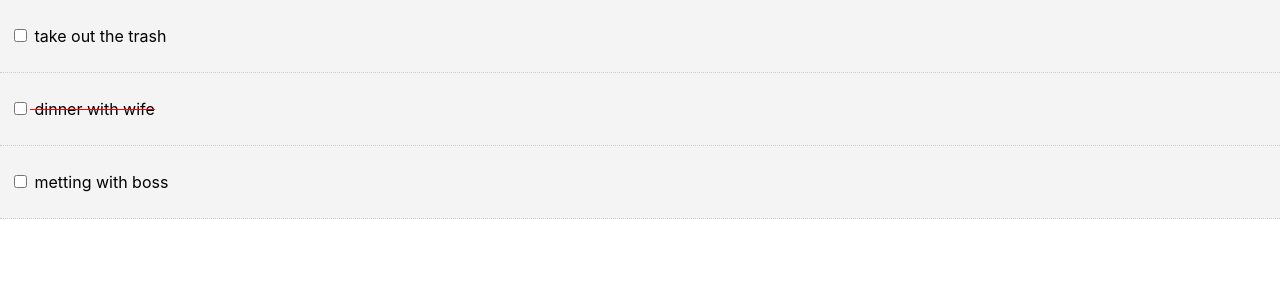
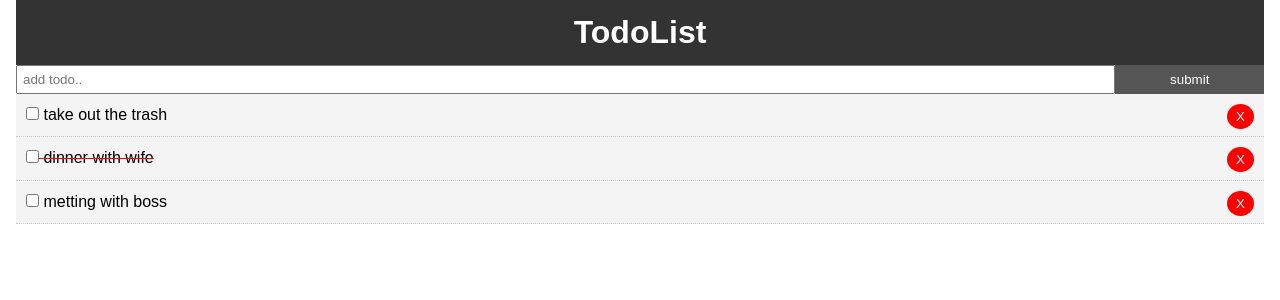
Before and after one commit to shashankrk46/reacttodolist, a React (Create React App) app: page / in a window 1280 px wide. Shown: the top 300 px of the page. Built offline with nearby package versions, Linux system fonts and the light colour scheme.

Commit message:
addedfew component

```diff
--- a/src/App.css
+++ b/src/App.css
@@ -1,36 +1,34 @@
 
 
-.App-logo {
-  height: 40vmin;
-  pointer-events: none;
+* {
+  box-sizing: border-box;
+  margin: 0;
+  padding: 0;
 }
 
-@media (prefers-reduced-motion: no-preference) {
-  .App-logo {
-    animation: App-logo-spin infinite 20s linear;
-  }
+body {
+  font-family: Arial, Helvetica, sans-serif;
+  line-height: 1.4;
 }
 
-.App-header {
-  background-color: #282c34;
-  min-height: 100vh;
-  display: flex;
-  flex-direction: column;
-  align-items: center;
-  justify-content: center;
-  font-size: calc(10px + 2vmin);
-  color: white;
+a {
+  color: #333;
+  text-decoration: none;
 }
 
-.App-link {
-  color: #61dafb;
+.container {
+  padding: 0 1rem;
 }
 
-@keyframes App-logo-spin {
-  from {
-    transform: rotate(0deg);
-  }
-  to {
-    transform: rotate(360deg);
-  }
+.btn {
+  display: inline-block;
+  border: none;
+  background: #555;
+  color: #fff;
+  padding: 7px 20px;
+  cursor: pointer;
 }
+
+.btn:hover {
+  background: #666;
+}
--- a/src/App.js
+++ b/src/App.js
@@ -1,6 +1,7 @@
 import React, { Component } from 'react'
 import Todos from'./components/Todos';
-
+import Header from'./components/layout/Header';
+import AddTodo from'./components/AddTodo';
 import './App.css';
 
 
@@ -32,12 +33,22 @@
      return todo;
     })});
 }
+
+  //  delete todo
+  delTodo=(id)=>{
+    this.setState({todos:[...this.state.todos.filter(todo=>todo.id
+      !==id
+      )]})
+  }
+
   render() {
-
-
     return (
-      <div>
-        <Todos todos={this.state.todos} markComplete={this.markComplete}/>
+      <div className="app">
+      <div className="container">
+       <Header/>
+        <AddTodo/>
+        <Todos todos={this.state.todos} markComplete={this.markComplete} delTodo={this.delTodo} />
+        </div>
       </div>
     )
   }
--- /dev/null
+++ b/src/components/AddTodo.js
@@ -0,0 +1,14 @@
+import React, { Component } from 'react'
+
+export class AddTodo extends Component {
+    render() {
+        return (
+            <form style={{display:'flex'}}>
+           <input type="text" name="title" style={{flex:'10',padding:'5px'}} placeholder="add todo.."/>
+           <input type="submit" value="submit" className="btn" style={{flex:'1'}}/>
+            </form>
+        )
+    }
+}
+
+export default AddTodo;
--- a/src/components/TodoItem.js
+++ b/src/components/TodoItem.js
@@ -20,7 +20,9 @@
             <div style={this.getStyle()}>
 
                <p><input type="checkbox" onChange={this.props.markComplete.bind(this,id)}/>{' '}
-               {title}</p>
+               {title}
+               <button onClick={this.props.delTodo.bind(this,id)} style={btnStyle}>X</button>
+               </p>
             </div>
         )
     }
@@ -29,7 +31,16 @@
 TodoItem.propTypes={
     todo:PropTypes.object.isRequired
 }
+ const btnStyle={
+     background:'#ff0000',
+     color:'#fff',
+     border:'none',
+     padding:'5px 9px',
+     borderRadius:'50%',
+     cursor:'pointer',
+     float:'right',
 
+ }
 
 
 
--- a/src/components/Todos.js
+++ b/src/components/Todos.js
@@ -8,7 +8,7 @@
     render() {
 
         return this.props.todos.map((todo)=>(
-        <TodoItem key={todo.id} todo={todo} markComplete={this.props.markComplete}/>
+        <TodoItem key={todo.id} todo={todo} markComplete={this.props.markComplete} delTodo={this.props.delTodo}/>
         ));
     }
 }
--- /dev/null
+++ b/src/components/layout/Header.js
@@ -0,0 +1,18 @@
+import React from 'react'
+
+function Header() {
+    return (
+        <header style={headerStyle}>
+            <h1>TodoList</h1>
+        </header>
+    )
+}
+const headerStyle={
+    background:'#333',
+    color:'#fff',
+    textAlign:'center',
+    padding:'10px'
+
+
+}
+export default Header;
```
